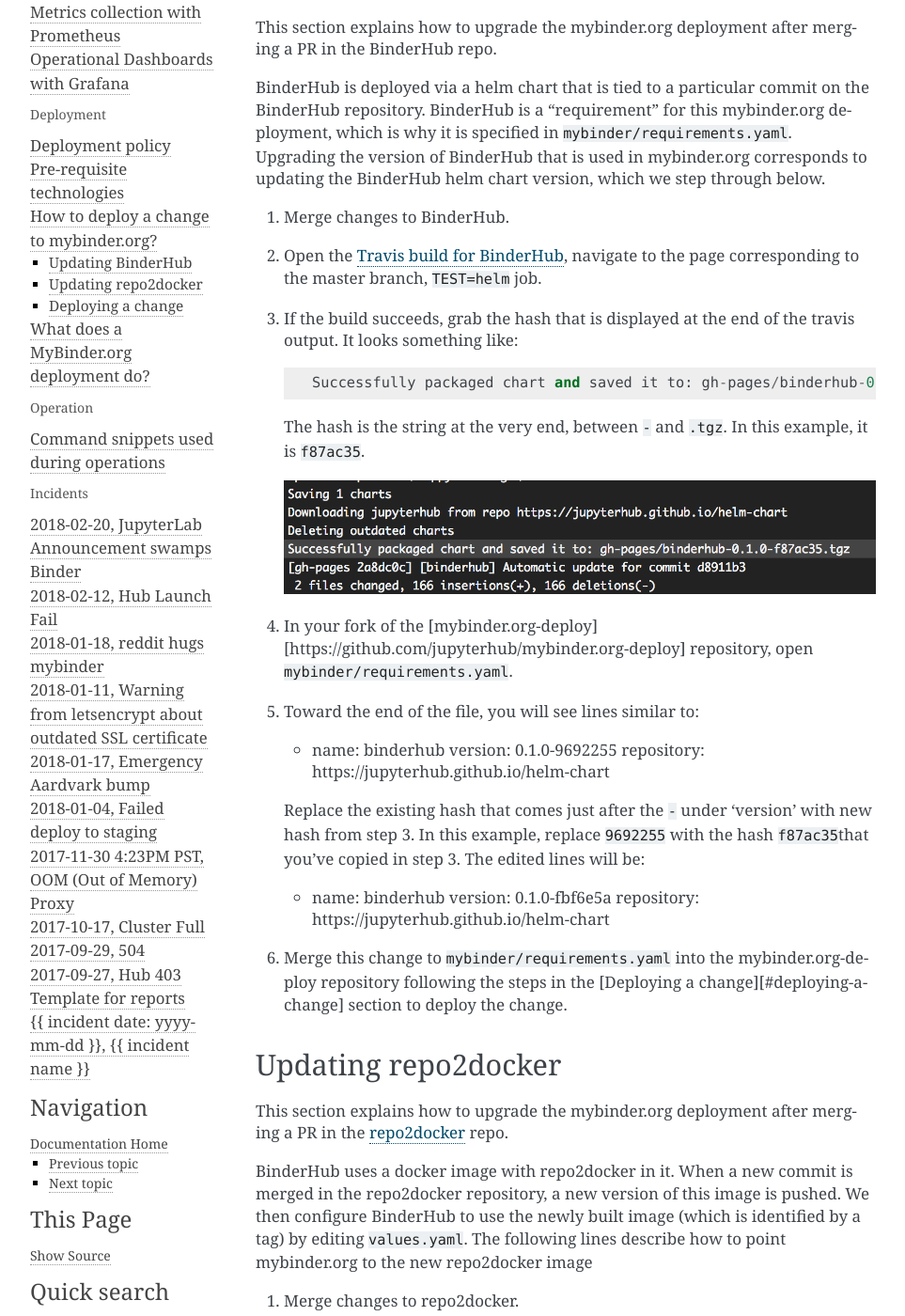
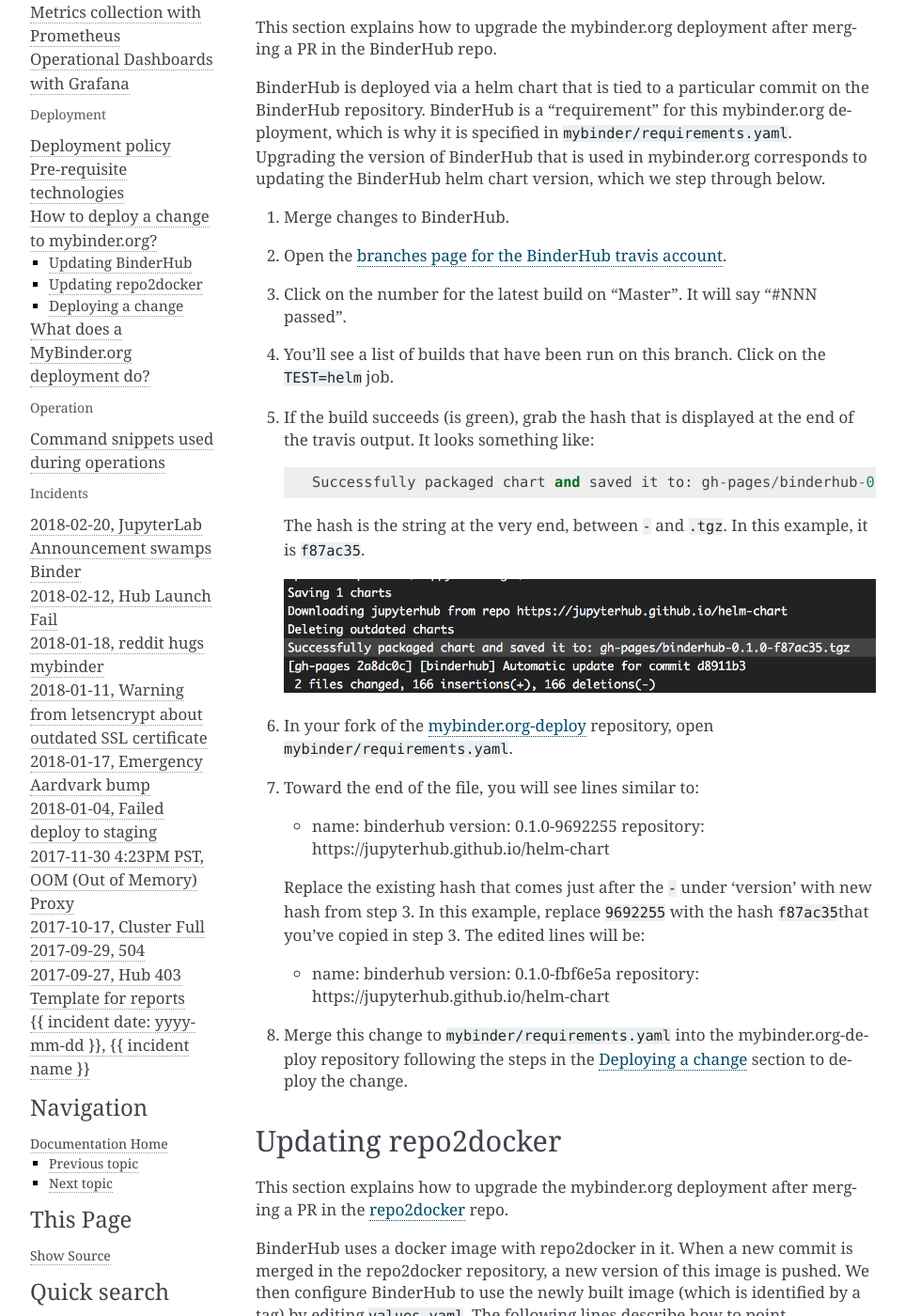
Before and after one commit to jupyterhub/mybinder.org-deploy, a Sphinx documentation site: the page built from docs/source/deployment/how.md, in a window 1280 px wide and 1400 px high, scrolled down 476 px. Shown: the whole window at 94% size, without its empty margins (148-1111 px from the left). Built offline with Sphinx 7.4.7, drawn with Linux system fonts in a browser that asks for light colours; some of the changed text lies outside the part shown.

```diff
--- a/docs/source/deployment/how.md
+++ b/docs/source/deployment/how.md
@@ -23,9 +23,10 @@ that is used in mybinder.org corresponds to updating the BinderHub helm chart ve
 which we step through below.
 
 1. Merge changes to BinderHub.
-2. Open the [Travis build for BinderHub](https://travis-ci.org/jupyterhub/binderhub),
-   navigate to the page corresponding to the master branch, `TEST=helm` job.
-3. If the build succeeds, grab the hash that is displayed at the end of the
+2. Open the [branches page for the BinderHub travis account](https://travis-ci.org/jupyterhub/binderhub/branches).
+3. Click on the number for the latest build on "Master". It will say "#NNN passed".
+4. You'll see a list of builds that have been run on this branch. Click on the `TEST=helm` job.
+5. If the build succeeds (is green), grab the hash that is displayed at the end of the
    travis output. It looks something like:
 
        Successfully packaged chart and saved it to: gh-pages/binderhub-0.1.0-f87ac35.tgz
@@ -68,23 +69,26 @@ BinderHub to use the newly built image (which is identified by a tag) by editing
 The following lines describe how to point mybinder.org to the new repo2docker image
 
 1. Merge changes to repo2docker.
-2. Open the [Travis build for repo2docker](https://travis-ci.org/jupyter/repo2docker),
-   and find the build for the job marked as 'deploy'. In the logs for that, find the text:
+2. Open the [branches page for repo2docker](https://travis-ci.org/jupyter/repo2docker/branches).
+3. Click on the number for the latest build on "Master". It will say "#NNN passed".
+4. You'll see a list of builds that have been run on this branch. Click on the
+   build underneath the **Deploy** section.
+5. You'll see the logs for this build. Scroll down and find the text:
 
        Pushed new repo2docker image: <YOUR-IMAGE-NAME>
 
    Copy the text in `<YOUR-IMAGE-NAME>`. **Note**: You may need to unfold the
    code in the `Deploying application` line in order to see this text.
-3. In your fork of the mybinder.org-deploy repository, open
+6. In your fork of the mybinder.org-deploy repository, open
    `mybinder/values.yaml`.
-4. Somewhere in the file you will see `repo2dockerImage`, replace the
+7. Somewhere in the file you will see `repo2dockerImage`, replace the
    text that is there with what you copied in step 2. For example, the
    edited file will look similar to:
 
        repo2dockerImage: jupyter/repo2docker:65d5411
 
-5. Merge this change to `mybinder/values.yaml` into the mybinder.org-deploy
-   repository following the steps in the [Deploying a change][#deploying-a-change] section
+8. Merge this change to `mybinder/values.yaml` into the mybinder.org-deploy
+   repository following the steps in the [Deploying a change](#deploying-a-change) section
    to deploy the change.
 
 ## Deploying a change
@@ -96,14 +100,16 @@ master.
 
 1. Make the [changes](#upgrading-dependencies-for-the-mybinderorg-deployment) on your fork.
 2. Make a PR to the `master` branch with the changes you want.
+   **In this case, you can merge your own PR**.
 3. Review, accept, and merge this PR. This will make Travis deploy the changes
    to [staging.mybinder.org](https://staging.mybinder.org), and run tests in the `tests/`
    directory against it.
 4. If the tests succeed, the change will be deployed to mybinder.org.
 5. If the tests fail, the change will *not* be deployed to mybinder.org.
-   The deployer must then investigate why it failed. **If they can
+   You must then investigate why it failed. **If you can
    not figure out a cause in about 10 minutes, revert the change.**
-   The build should not remain broken for more than ten minutes.
+   You can revert the change with [the GitHub UI](https://help.github.com/articles/reverting-a-pull-request/) and immediately
+   merge the reversion PR that GitHub creates.
 6. Troubleshoot and make changes to your fork. Repeat the process from Step 1.
 
 ### Deploying to *only* `staging`
@@ -120,6 +126,7 @@ to staging only, follow these steps:
    on your fork. This file contains configuration for Helm that will **override**
    whatever is in `mybinder/values.yaml`.
 2. Make a PR to the `master` branch, and review, accept, and merge this PR.
+   **In this case, you can merge your own PR**.
    This will make Travis deploy the changes
    to [staging.mybinder.org](https://staging.mybinder.org), and run tests in the `tests/`
    directory against it. Because we've only edited `staging.yaml`, **it will not
@@ -133,5 +140,5 @@ to staging only, follow these steps:
    and **apply** those same changes to `mybinder/values.yaml`. Now follow the
    steps in the section above to deploy to **both** `staging` and `prod`.
 
-The [what](what.html) document has more details on common ways deployments can go
+The [what](./what.html) document has more details on common ways deployments can go
 wrong, and how to debug them.
```
Also changed, not shown: other parts of docs/source/deployment/how.md (+4 -4 lines), docs/source/getting_started.md (+13 -0 lines).
